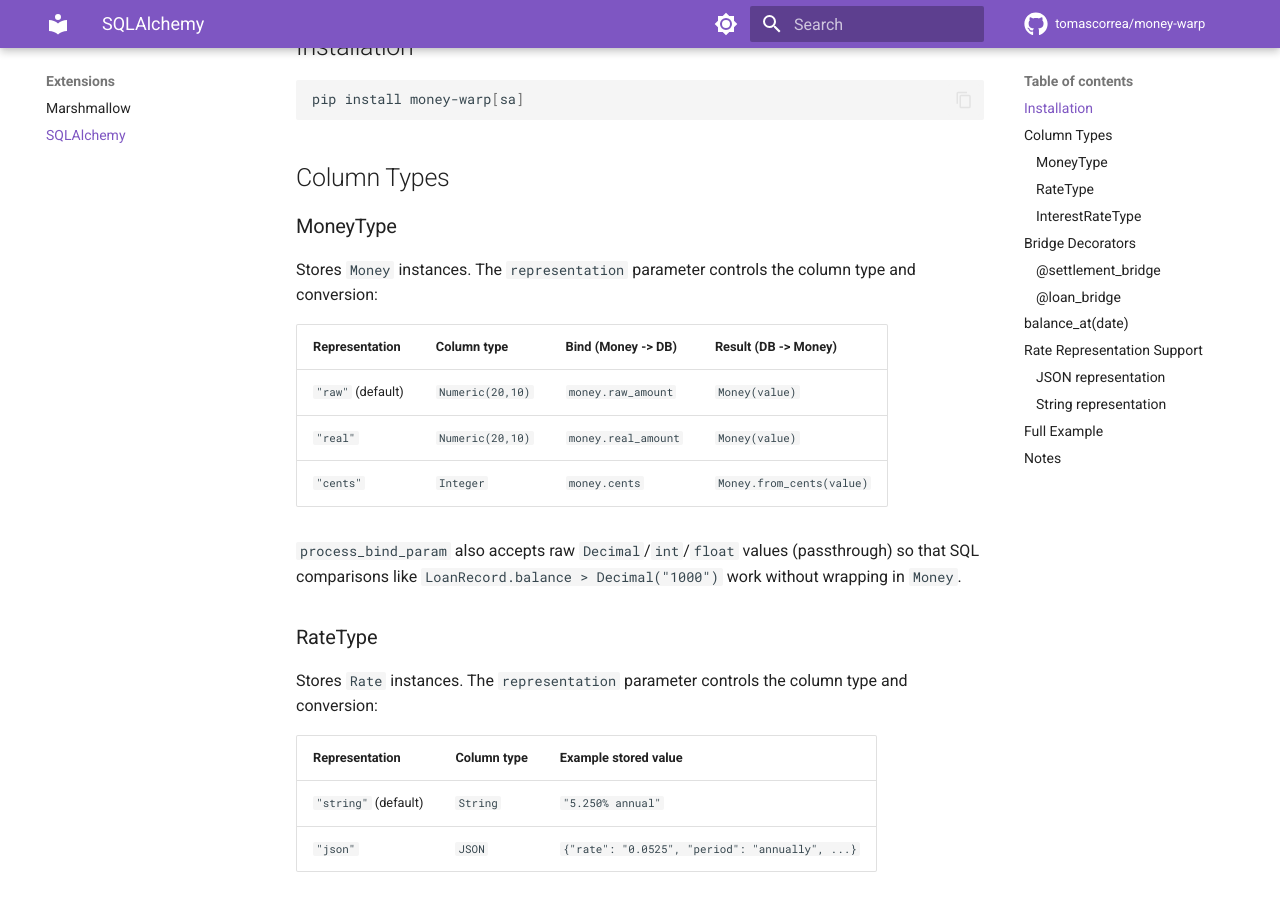
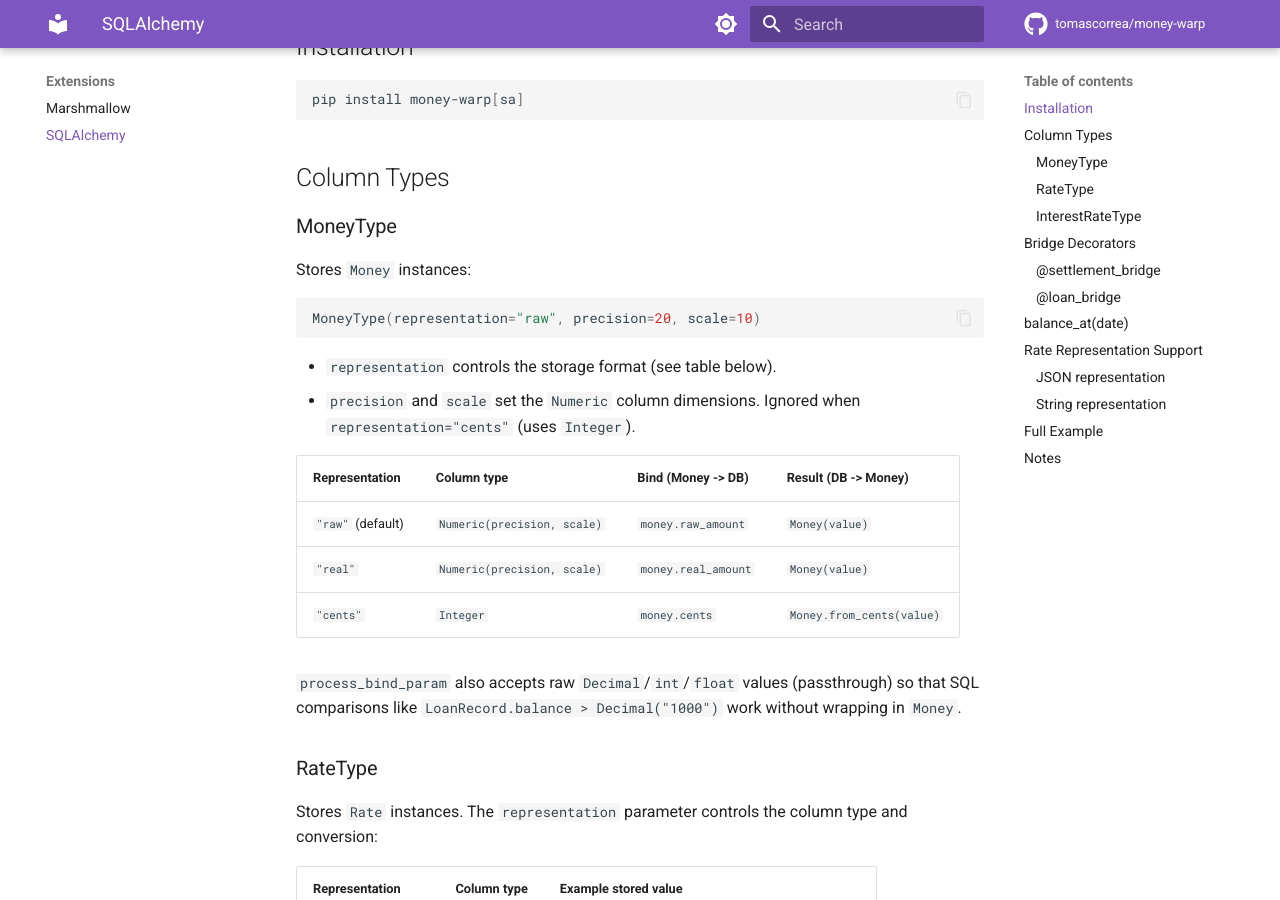
Before and after one commit to tomascorrea/money-warp, an MkDocs documentation site: the page built from docs/examples/sqlalchemy.md, in a window 1280 px wide and 900 px high, scrolled down 290 px. Built offline with MkDocs 1.6.1 and Material for MkDocs 9.7.7, drawn with Linux system fonts in a browser that asks for light colours; comment, search, counter and statistics services are not loaded.

Commit message:
docs: document MoneyType precision and scale parameters
Made-with: Cursor

````diff
--- a/docs/examples/sqlalchemy.md
+++ b/docs/examples/sqlalchemy.md
@@ -12,12 +12,19 @@ pip install money-warp[sa]
 
 ### MoneyType
 
-Stores `Money` instances. The `representation` parameter controls the column type and conversion:
+Stores `Money` instances:
+
+```python
+MoneyType(representation="raw", precision=20, scale=10)
+```
+
+- `representation` controls the storage format (see table below).
+- `precision` and `scale` set the `Numeric` column dimensions. Ignored when `representation="cents"` (uses `Integer`).
 
 | Representation | Column type | Bind (Money -> DB) | Result (DB -> Money) |
 |---|---|---|---|
-| `"raw"` (default) | `Numeric(20,10)` | `money.raw_amount` | `Money(value)` |
-| `"real"` | `Numeric(20,10)` | `money.real_amount` | `Money(value)` |
+| `"raw"` (default) | `Numeric(precision, scale)` | `money.raw_amount` | `Money(value)` |
+| `"real"` | `Numeric(precision, scale)` | `money.real_amount` | `Money(value)` |
 | `"cents"` | `Integer` | `money.cents` | `Money.from_cents(value)` |
 
 `process_bind_param` also accepts raw `Decimal`/`int`/`float` values (passthrough) so that SQL comparisons like `LoanRecord.balance > Decimal("1000")` work without wrapping in `Money`.
````
Also changed, not shown: knowledge/ext.md (+10 -3 lines).
